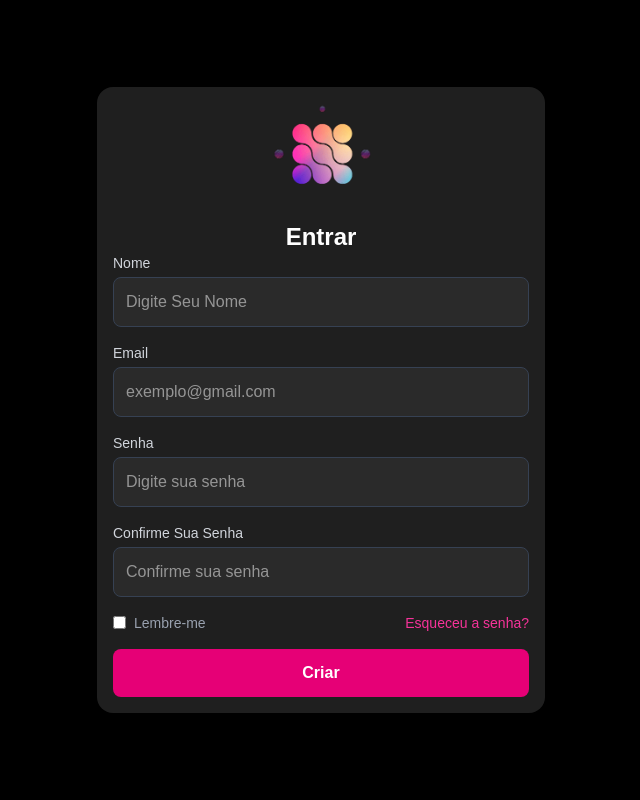
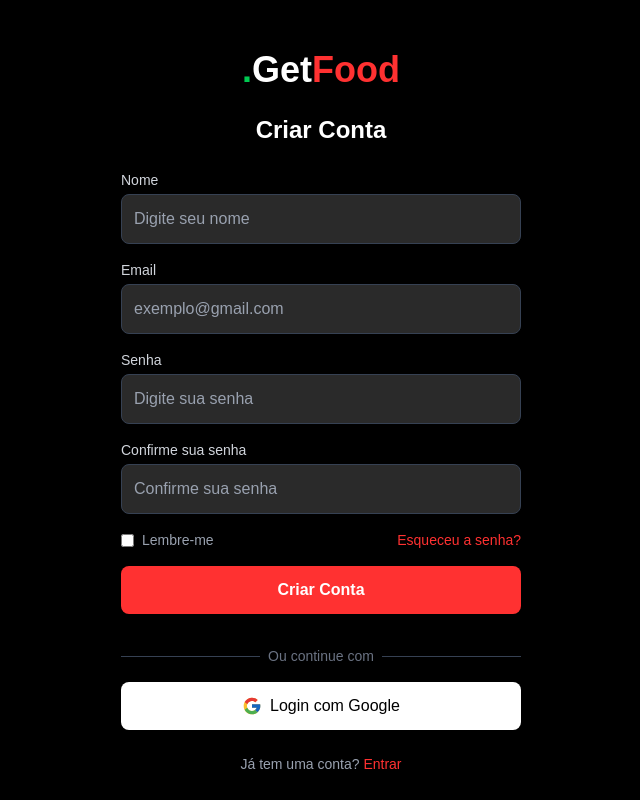
Before and after one commit to Gabriel-dev10/Menura, a Next.js app: page /Login/CriarConta in a window 1280 px wide. Shown: the whole page, without its empty margins (319-959 px from the left). Built offline with nearby package versions, Linux system fonts and the light colour scheme.

Commit message:
Modificação no layout do login

```diff
--- a/src/app/Login/CriarConta/page.tsx
+++ b/src/app/Login/CriarConta/page.tsx
@@ -6,34 +6,32 @@
 import Image from 'next/image';
 
 export default function CriarConta() {
-    const router = useRouter();
+  const router = useRouter();
 
-    const LidaCriarConta = (event: React.FormEvent<HTMLFormElement>) => {
-        event.preventDefault();
-        router.push('/Login');
-    };
+  const LidaCriarConta = (event: React.FormEvent<HTMLFormElement>) => {
+    event.preventDefault();
+    router.push('/Login');
+  };
 
   return (
     <div className="min-h-screen bg-black flex items-center justify-center px-4">
-      <div className="w-full max-w-md bg-[#1f1f1f] rounded-2xl p-4 shadow-lg">
-        <div className="flex justify-center mb-6">
-          <Image
-            src="/LogoSemFundo.png"
-            alt="Logo"
-            width={100}
-            height={100}
-          />
+      <div className="w-full max-w-md rounded-2xl p-6 shadow-lg">
+
+        <div className="text-4xl font-bold text-center mt-6 mb-6">
+          <span className="text-green-500">.</span>
+          <span className="text-white">Get</span>
+          <span className="text-[#ff3131]">Food</span>
         </div>
 
-        <h2 className="text-2xl font-bold text-white text-center mb-">Entrar</h2>
+        <h2 className="text-2xl font-bold text-white text-center mb-6">Criar Conta</h2>
 
         <form className="space-y-4" onSubmit={LidaCriarConta}>
           <div>
             <label className="block text-sm text-gray-300 mb-1">Nome</label>
             <input
               type="text"
-              placeholder="Digite Seu Nome"
-              className="w-full p-3 rounded-lg bg-[#2a2a2a] text-white border border-gray-700 focus:outline-none focus:ring-2 focus:ring-pink-500"
+              placeholder="Digite seu nome"
+              className="w-full p-3 rounded-lg bg-[#2a2a2a] text-white border border-gray-700 placeholder-gray-400 focus:outline-none focus:ring-2 focus:ring-[#ff3c3c]"
             />
           </div>
 
@@ -42,7 +40,7 @@
             <input
               type="email"
               placeholder="exemplo@gmail.com"
-              className="w-full p-3 rounded-lg bg-[#2a2a2a] text-white border border-gray-700 focus:outline-none focus:ring-2 focus:ring-pink-500"
+              className="w-full p-3 rounded-lg bg-[#2a2a2a] text-white border border-gray-700 placeholder-gray-400 focus:outline-none focus:ring-2 focus:ring-[#ff3c3c]"
             />
           </div>
 
@@ -51,35 +49,55 @@
             <input
               type="password"
               placeholder="Digite sua senha"
-              className="w-full p-3 rounded-lg bg-[#2a2a2a] text-white border border-gray-700 focus:outline-none focus:ring-2 focus:ring-pink-500"
+              className="w-full p-3 rounded-lg bg-[#2a2a2a] text-white border border-gray-700 placeholder-gray-400 focus:outline-none focus:ring-2 focus:ring-[#ff3c3c]"
             />
           </div>
 
           <div>
-            <label className="block text-sm text-gray-300 mb-1">Confirme Sua Senha</label>
+            <label className="block text-sm text-gray-300 mb-1">Confirme sua senha</label>
             <input
               type="password"
               placeholder="Confirme sua senha"
-              className="w-full p-3 rounded-lg bg-[#2a2a2a] text-white border border-gray-700 focus:outline-none focus:ring-2 focus:ring-pink-500"
+              className="w-full p-3 rounded-lg bg-[#2a2a2a] text-white border border-gray-700 placeholder-gray-400 focus:outline-none focus:ring-2 focus:ring-[#ff3c3c]"
             />
           </div>
 
           <div className="flex items-center justify-between text-sm text-gray-400">
             <label className="flex items-center gap-2">
-              <input type="checkbox" className="accent-pink-500" />
+              <input type="checkbox" className="accent-[#ff3131]" />
               Lembre-me
             </label>
-            <Link href="/Login/EsqueceuSenha" className="text-pink-500 hover:underline">
+            <Link href="/Login/EsqueceuSenha" className="text-[#ff3131] hover:underline">
               Esqueceu a senha?
             </Link>
           </div>
 
           <button
             type="submit"
-            className="w-full bg-pink-600 hover:bg-pink-700 transition text-white py-3 rounded-lg font-semibold"
+            className="w-full bg-[#ff3131] hover:bg-[#e62e2e] transition text-white py-3 rounded-lg font-semibold"
           >
-            Criar
+            Criar Conta
           </button>
+          <div className="flex items-center gap-2 my-4 text-gray-500">
+              <hr className="flex-1 border-gray-700" />
+              <span className="text-sm">Ou continue com</span>
+              <hr className="flex-1 border-gray-700" />
+          </div>
+          <button className="w-full bg-white text-black flex items-center justify-center gap-2 py-3 rounded-lg font-medium hover:bg-gray-200 transition">
+              <Image
+                src="/googleico.svg"
+                alt="Google"
+                width={20}
+                height={20}
+              />
+              Login com Google
+          </button>
+          <p className="text-center text-sm text-gray-400 mt-6">
+            Já tem uma conta?{' '}
+            <Link href="/Login" className="text-[#ff3131] hover:underline">
+              Entrar
+            </Link>
+          </p>
         </form>
       </div>
     </div>
--- a/src/app/Login/EsqueceuSenha/page.tsx
+++ b/src/app/Login/EsqueceuSenha/page.tsx
@@ -1,43 +1,45 @@
 "use client";
 
 import { useRouter } from 'next/navigation';
-import Image from 'next/image';
+
 
 export default function EsqueceuSenha() {
-    const router = useRouter();
+  const router = useRouter();
 
-    const LidaEsqueceuSenha = (event: React.FormEvent<HTMLFormElement>) => {
-      event.preventDefault();
-      router.push('/Login/RedefinirSenha');
-    };
+  const LidaEsqueceuSenha = (event: React.FormEvent<HTMLFormElement>) => {
+    event.preventDefault();
+    router.push('/Login/RedefinirSenha');
+  };
 
   return (
     <div className="min-h-screen bg-black flex items-center justify-center px-4">
-      <div className="w-full max-w-md bg-[#1f1f1f] rounded-2xl p-4 shadow-lg">
-        <div className="flex justify-center mb-6">
-          <Image
-            src="/LogoSemFundo.png"
-            alt="Logo"
-            width={100}
-            height={100}
-          />
+      <div className="w-full max-w-md rounded-2xl p-6 shadow-lg">
+
+        <div className="text-4xl font-bold text-center mt-6 mb-6">
+          <span className="text-green-500">.</span>
+          <span className="text-white">Get</span>
+          <span className="text-[#ff3131]">Food</span>
         </div>
 
-        <h2 className="text-2xl font-bold text-white text-center mb-6">Esquece a Senha</h2>
-        <h4 className="text-white text-center mb-6">Não se preocupe! Isso acontece. <br />Insira o e-mail associado à sua conta.</h4>
+        <h2 className="text-2xl mt-10 font-bold text-white text-center mb-2">Esqueceu a Senha</h2>
+        <p className="text-white text-sm text-center mt-10 mb-6">
+          Não se preocupe! Isso acontece.<br />
+          Insira o e-mail associado à sua conta.
+        </p>
 
         <form className="space-y-4" onSubmit={LidaEsqueceuSenha}>
           <div>
             <label className="block text-sm text-gray-300 mb-1">Email</label>
             <input
               type="email"
-              placeholder="Digite Seu Email"
-              className="w-full p-3 rounded-lg bg-[#2a2a2a] text-white border border-gray-700 focus:outline-none focus:ring-2 focus:ring-pink-500"
+              placeholder="Digite seu email"
+              className="w-full p-3 rounded-lg bg-[#2a2a2a] text-white border border-gray-700 placeholder-gray-400 focus:outline-none focus:ring-2 focus:ring-[#ff3c3c]"
             />
           </div>
+
           <button
             type="submit"
-            className="w-full bg-pink-600 hover:bg-pink-700 transition text-white py-3 rounded-lg font-semibold"
+            className="w-full bg-[#ff3131] hover:bg-[#e62e2e] transition text-white py-3 rounded-lg font-semibold"
           >
             Enviar Código
           </button>
--- a/src/app/Login/RedefinirSenha/page.tsx
+++ b/src/app/Login/RedefinirSenha/page.tsx
@@ -2,7 +2,7 @@
 
 import { useState } from 'react';
 import { useRouter } from 'next/navigation';
-import Image from 'next/image';
+
 
 export default function RedefinirSenha() {
   const [mostrarPopup, setMostrarPopup] = useState(false);
@@ -19,38 +19,38 @@
 
   return (
     <div className="min-h-screen bg-black flex items-center justify-center px-4 relative">
-      <div className="w-full max-w-md bg-[#1f1f1f] rounded-2xl p-4 shadow-lg">
-        <div className="flex justify-center mb-6">
-          <Image
-            src="/LogoSemFundo.png"
-            alt="Logo"
-            width={100}
-            height={100}
-          />
+      <div className="w-full max-w-md rounded-2xl p-6 shadow-lg">
+
+        <div className="text-4xl font-bold text-center mt-6 mb-6">
+          <span className="text-green-500">.</span>
+          <span className="text-white">Get</span>
+          <span className="text-[#ff3131]">Food</span>
         </div>
 
-        <h2 className="text-2xl font-bold text-white text-center mb-6">Redefinir Senha</h2>
-        <h4 className="text-white text-center mb-6">Por favor, digite algo que você vai lembrar.</h4>
+        <h2 className="text-2xl font-bold text-white mt-10 text-center mb-2">Redefinir Senha</h2>
+        <p className="text-sm text-white mt-10 text-center mb-6">
+          Por favor, digite algo que você vai lembrar.
+        </p>
 
         <form className="space-y-4" onSubmit={handleSubmit}>
           <input
             type="password"
-            placeholder="Digite Sua Nova Senha"
-            className="w-full p-3 rounded-lg bg-[#2a2a2a] text-white border border-gray-700 focus:outline-none focus:ring-2 focus:ring-pink-500"
+            placeholder="Digite sua nova senha"
+            className="w-full p-3 rounded-lg bg-[#2a2a2a] text-white border border-gray-700 placeholder-gray-400 focus:outline-none focus:ring-2 focus:ring-[#ff3c3c]"
           />
           <input
             type="password"
-            placeholder="Repita Sua Nova Senha"
-            className="w-full p-3 rounded-lg bg-[#2a2a2a] text-white border border-gray-700 focus:outline-none focus:ring-2 focus:ring-pink-500"
+            placeholder="Repita sua nova senha"
+            className="w-full p-3 rounded-lg bg-[#2a2a2a] text-white border border-gray-700 placeholder-gray-400 focus:outline-none focus:ring-2 focus:ring-[#ff3c3c]"
           />
           <input
             type="text"
-            placeholder="Insira Seu Código"
-            className="w-full p-3 rounded-lg bg-[#2a2a2a] text-white border border-gray-700 focus:outline-none focus:ring-2 focus:ring-pink-500"
+            placeholder="Insira seu código"
+            className="w-full p-3 rounded-lg bg-[#2a2a2a] text-white border border-gray-700 placeholder-gray-400 focus:outline-none focus:ring-2 focus:ring-[#ff3c3c]"
           />
           <button
             type="submit"
-            className="w-full bg-pink-600 hover:bg-pink-700 transition text-white py-3 rounded-lg font-semibold"
+            className="w-full bg-[#ff3131] hover:bg-[#e62e2e] transition text-white py-3 rounded-lg font-semibold"
           >
             Redefinir Senha
           </button>
@@ -63,7 +63,7 @@
             <h2 className="text-xl font-bold mb-4 text-white">Senha redefinida com sucesso!</h2>
             <button
               onClick={voltarParaLogin}
-                className="bg-pink-600 hover:bg-pink-700 transition text-white py-2 px-4 rounded-lg font-semibold"
+              className="bg-[#ff3131] hover:bg-[#e62e2e] transition text-white py-2 px-4 rounded-lg font-semibold"
             >
               Voltar para o login
             </button>
--- a/src/app/Login/page.tsx
+++ b/src/app/Login/page.tsx
@@ -2,36 +2,35 @@
 
 import Link from 'next/link';
 import { useRouter } from 'next/navigation';
-import Image from 'next/image'
+import Image from 'next/image';
 
 export default function Login() {
-    const router = useRouter();
+  const router = useRouter();
 
-    const Login = (event: React.FormEvent<HTMLFormElement>) => {
-      event.preventDefault();
-      router.push('/');
-    };
+  const handleLogin = (event: React.FormEvent<HTMLFormElement>) => {
+    event.preventDefault();
+    router.push('/');
+  };
+
   return (
     <div className="min-h-screen bg-black flex items-center justify-center px-4">
-      <div className="w-full max-w-md bg-[#1f1f1f] rounded-2xl p-4 shadow-lg">
-        <div className="flex justify-center mb-6">
-          <Image
-            src="/LogoSemFundo.png"
-            alt="Logo"
-            width={100}
-            height={100}
-          />
+      <div className="w-full max-w-md rounded-2xl p-6 shadow-lg">
+
+        <div className="text-4xl font-bold text-center mt-6 mb-6">
+          <span className="text-green-500">.</span>
+          <span className="text-white">Get</span>
+          <span className="text-[#ff3131]">Food</span>
         </div>
 
-        <h2 className="text-2xl font-bold text-white text-center">Entrar</h2>
+        <h2 className="text-2xl font-bold mt-10 text-white text-center mb-6">Entrar</h2>
 
-        <form className="space-y-4" onSubmit={Login}>
+        <form className="space-y-4" onSubmit={handleLogin}>
           <div>
             <label className="block text-sm text-gray-300 mb-1">Email</label>
             <input
               type="email"
               placeholder="exemplo@gmail.com"
-              className="w-full p-3 rounded-lg bg-[#2a2a2a] text-white border border-gray-700 focus:outline-none focus:ring-2 focus:ring-pink-500"
+              className="w-full p-3 rounded-lg bg-[#2a2a2a] text-white border border-gray-700 placeholder-gray-400 focus:outline-none focus:ring-2 focus:ring-[#ff3c3c]"
             />
           </div>
 
@@ -40,43 +39,46 @@
             <input
               type="password"
               placeholder="Digite sua senha"
-              className="w-full p-3 rounded-lg bg-[#2a2a2a] text-white border border-gray-700 focus:outline-none focus:ring-2 focus:ring-pink-500"
+              className="w-full p-3 rounded-lg bg-[#2a2a2a] text-white border border-gray-700 placeholder-gray-400 focus:outline-none focus:ring-2 focus:ring-[#ff3c3c]"
             />
           </div>
 
           <div className="flex items-center justify-between text-sm text-gray-400">
             <label className="flex items-center gap-2">
-              <input
-              type="checkbox"
-              className="accent-pink-500" />
+              <input type="checkbox" className="accent-[#ff3131]" />
               Lembre-me
             </label>
-            <Link href="/Login/EsqueceuSenha" className="text-pink-500 hover:underline">
+            <Link href="/Login/EsqueceuSenha" className="text-[#ff3131] hover:underline">
               Esqueceu a senha?
             </Link>
           </div>
 
           <button
             type="submit"
-            className="w-full bg-pink-600 hover:bg-pink-700 transition text-white py-3 rounded-lg font-semibold"
+            className="w-full bg-[#ff3131] transition text-white py-3 rounded-lg font-semibold"
           >
             Entrar
           </button>
 
           <div className="flex items-center gap-2 my-4 text-gray-500">
             <hr className="flex-1 border-gray-700" />
-            <span className="text-sm">ou continue com</span>
+            <span className="text-sm">Ou continue com</span>
             <hr className="flex-1 border-gray-700" />
           </div>
 
           <button className="w-full bg-white text-black flex items-center justify-center gap-2 py-3 rounded-lg font-medium hover:bg-gray-200 transition">
-            <img src="/googleico.svg" alt="Google" className="w-5 h-5" />
+            <Image
+              src="/googleico.svg"
+              alt="Google"
+              width={20}
+              height={20}
+            />
             Login com Google
           </button>
 
-          <p className="text-center text-sm text-gray-400 mt-4">
-            Não tem uma conta?{' '}
-            <Link href="Login/CriarConta" className="text-pink-500 hover:underline">
+          <p className="text-center text-sm text-gray-400 mt-6">
+            Crie sua conta aqui!{' '}
+            <Link href="/Login/CriarConta" className="text-[#ff3131] hover:underline">
               Criar
             </Link>
           </p>
```
Lines whose indentation alone changed are shown as unchanged.
